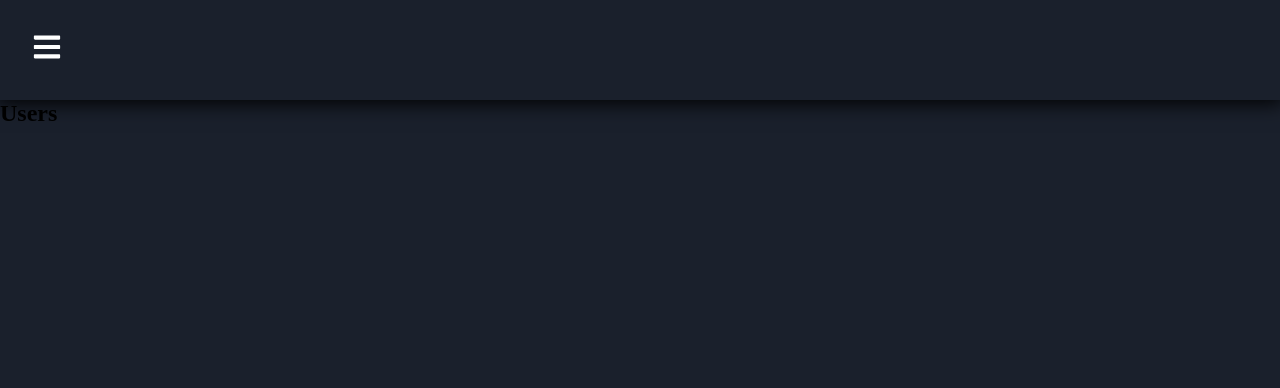
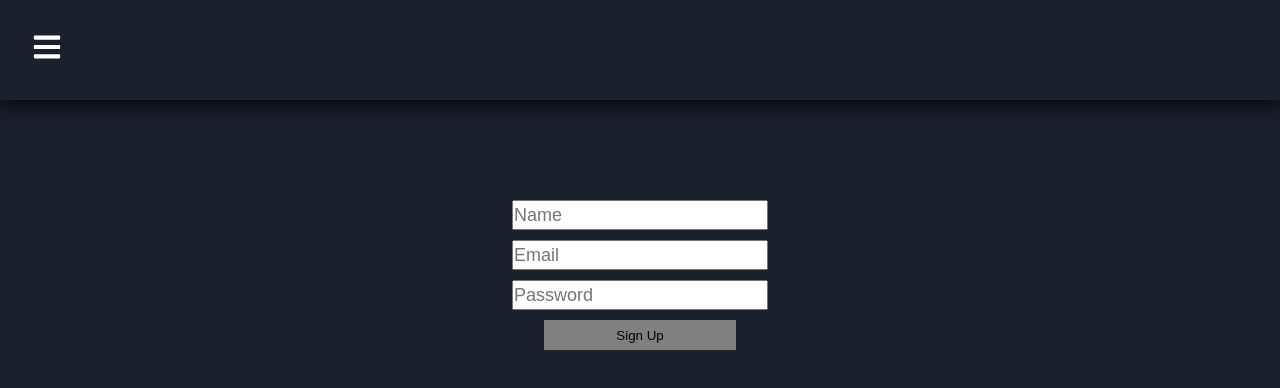
Before and after one commit to Pontessxx/Gs-site, a React (Vite) app: page /users in a window 1280 px wide. Shown: the top 388 px of the page. Built offline with nearby package versions, Linux system fonts and the light colour scheme.

Commit message:
Login funcional, falta utilizar o db json

```diff
--- a/src/Components/Navbar/Navbar.jsx
+++ b/src/Components/Navbar/Navbar.jsx
@@ -8,7 +8,7 @@ import { BrowserRouter as Router, Route, Routes } from 'react-router-dom';
 
 import Home from '../../Pages/Home/Home'
 const Statistics = () => <h2>Statistics</h2>;
-const Users = () => <h2>Users</h2>;
+import Login from '../../Pages/Login'
 const Mail = () => <h2>Mail</h2>;
 const Calendar = () => <h2>Calendar</h2>;
 const Employees = () => <h2>Employees</h2>;
@@ -31,7 +31,7 @@ const Navbar = () => {
         <Routes>
           <Route path="/" element={<Home />} />
           <Route path="/statistics" element={<Statistics />} />
-          <Route path="/users" element={<Users />} />
+          <Route path="/users" element={<Login />} />
           <Route path="/mail" element={<Mail />} />
           <Route path="/calendar" element={<Calendar />} />
           <Route path="/employees" element={<Employees />} />
--- /dev/null
+++ b/src/Pages/Login/Login.scss
@@ -0,0 +1,30 @@
+
+.container{
+    text-align: center;
+    margin-top: 100px;
+}
+.input_space{
+    margin-bottom: 10px;
+}
+input{
+    height: 30px;
+    width: 20%;
+    font-size: 18px;
+}
+button{
+    height: 30px;
+    width: 15%;
+    background-color:grey;
+    border: none;
+}
+.logout{
+    margin-right: 5px;
+    color: white;
+    font-weight: 400;
+}
+.delete{
+    margin-right: 5px;
+    color: white;
+    background-color: rgb(19, 103, 142);
+    font-weight: 400;
+}
--- /dev/null
+++ b/src/Pages/Login/index.jsx
@@ -0,0 +1,73 @@
+import React, { useEffect, useRef, useState } from "react";
+import Statics from '../Statics'
+import './Login.scss';
+function SignInSignupWithLocalStorage(){
+   const name=useRef()
+   const email=useRef()
+   const password=useRef()
+   const [showHome,setShowHome]=useState(false)
+   const [show,setShow]=useState(false)
+    const localSignUp=localStorage.getItem("signUp")
+    const localEmail=localStorage.getItem("email")
+    const localPassword=localStorage.getItem("password")
+    const localName=localStorage.getItem("name")
+   useEffect(()=>{
+    if(localSignUp){
+        setShowHome(true)
+    }
+    if(localEmail){
+        setShow(true)
+    }
+   })
+   const handleClick=()=>{
+       if(name.current.value&&email.current.value&&password.current.value)
+      {
+        localStorage.setItem("name",name.current.value)
+        localStorage.setItem("email",email.current.value)
+        localStorage.setItem("password",password.current.value)
+        localStorage.setItem("signUp",email.current.value)
+        alert("Account created successfully!!")
+        window.location.reload()
+      }
+   }
+
+   const handleSignIn=()=>{
+    if(email.current.value==localEmail&&password.current.value==localPassword){
+        localStorage.setItem("signUp",email.current.value)
+        window.location.reload()
+    }else{
+        alert("Please Enter valid Credential")
+    }
+   }
+    return(
+        <div>
+            {showHome?<Statics/>:
+            (show?
+                <div className="container">
+                        <h1>Hello {localName}</h1>
+                        <div className="input_space">
+                            <input placeholder="Email" type='text' ref={email} />
+                        </div>
+                        <div className="input_space">
+                            <input placeholder="Password" type='password' ref={password} />
+                        </div>
+                        <button onClick={handleSignIn}>Sign In</button>
+                </div>
+                :
+                <div className="container">
+                        <div className="input_space">
+                            <input placeholder="Name" type='text' ref={name} />
+                        </div>
+                        <div className="input_space">
+                            <input placeholder="Email" type='text' ref={email} />
+                        </div>
+                        <div className="input_space">
+                            <input placeholder="Password" type='password' ref={password} />
+                        </div>
+                        <button onClick={handleClick}>Sign Up</button>
+                </div>)
+            }
+        </div>
+    );
+}
+export default SignInSignupWithLocalStorage;
--- /dev/null
+++ b/src/Pages/Statics/index.jsx
@@ -0,0 +1,22 @@
+import React from "react";
+import '../Login/Login.scss';
+function Homelog(){
+    const logout=()=>{
+        localStorage.removeItem("signUp")
+        window.location.reload()
+    }
+    const deleteAccount=()=>{
+        localStorage.clear()
+        window.location.reload()
+    }
+
+    return(
+        <div>
+            <h1>Home Page </h1>
+            <p>Wellcome {localStorage.getItem('name')}</p>
+            <button onClick={logout} className="logout">LogOut</button>
+            <button onClick={deleteAccount} className="delete">Delete</button>
+        </div>
+    );
+}
+export default Homelog;
```
